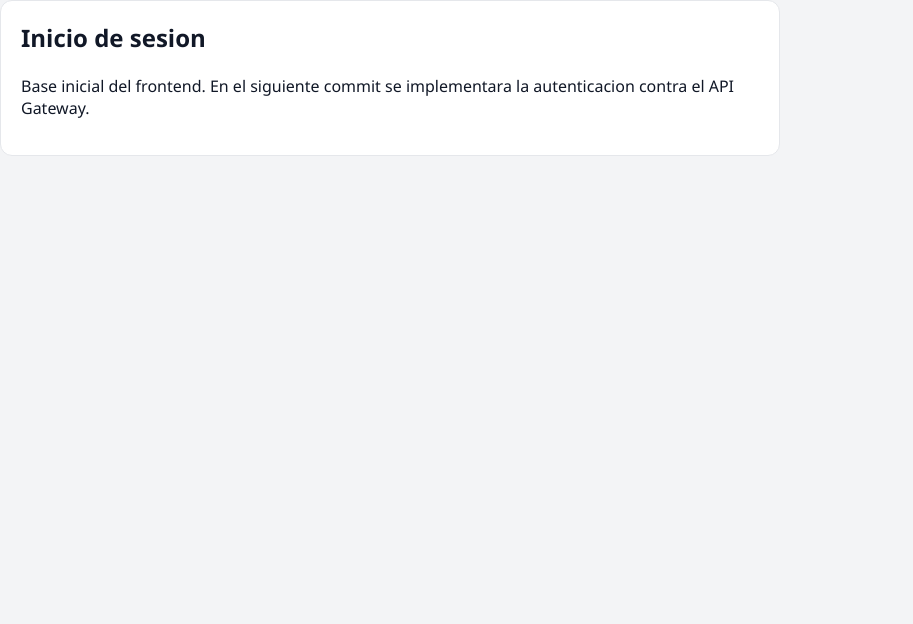
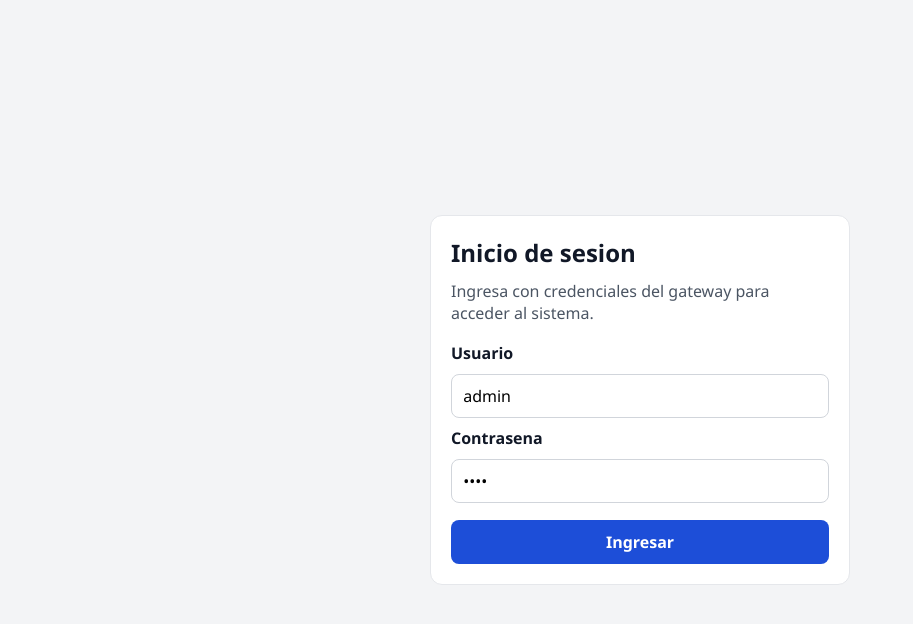
Before and after one commit to luistorresal/rednorte-frontend, a React (Vite) app: page /login in a window 1280 px wide. Shown: the top 624 px of the page, without its empty margins (0-913 px from the left). Built offline with nearby package versions, Linux system fonts and the light colour scheme; no server answers.

Commit message:
feat: implementar login y proteccion de rutas
Se agrega autenticacion en frontend con persistencia de token, control de acceso para rutas internas y cierre de sesion para establecer un flujo base de seguridad antes de los modulos CRUD.

```diff
--- /dev/null
+++ b/src/context/AuthContext.jsx
@@ -0,0 +1,76 @@
+import { createContext, useContext, useMemo, useState } from 'react'
+import { authService } from '../services/authService'
+
+const TOKEN_STORAGE_KEY = 'rednorte_auth_token'
+const AuthContext = createContext(null)
+
+function getStoredToken() {
+  return window.localStorage.getItem(TOKEN_STORAGE_KEY)
+}
+
+export function AuthProvider({ children }) {
+  const [token, setToken] = useState(getStoredToken)
+  const [isLoading, setIsLoading] = useState(false)
+  const [authError, setAuthError] = useState('')
+
+  const isAuthenticated = Boolean(token)
+
+  const login = async ({ username, password }) => {
+    setIsLoading(true)
+    setAuthError('')
+
+    try {
+      const loginResponse = await authService.login({ username, password })
+      const nextToken = loginResponse?.token
+
+      if (!nextToken) {
+        throw new Error('No se recibio token de autenticacion.')
+      }
+
+      window.localStorage.setItem(TOKEN_STORAGE_KEY, nextToken)
+      setToken(nextToken)
+      return true
+    } catch (error) {
+      const errorMessage =
+        error?.response?.data?.message ||
+        error?.message ||
+        'No fue posible iniciar sesion.'
+      setAuthError(errorMessage)
+      return false
+    } finally {
+      setIsLoading(false)
+    }
+  }
+
+  const logout = () => {
+    window.localStorage.removeItem(TOKEN_STORAGE_KEY)
+    setToken(null)
+    setAuthError('')
+  }
+
+  const contextValue = useMemo(
+    () => ({
+      token,
+      isAuthenticated,
+      isLoading,
+      authError,
+      login,
+      logout,
+    }),
+    [token, isAuthenticated, isLoading, authError],
+  )
+
+  return (
+    <AuthContext.Provider value={contextValue}>{children}</AuthContext.Provider>
+  )
+}
+
+export function useAuth() {
+  const context = useContext(AuthContext)
+
+  if (!context) {
+    throw new Error('useAuth debe usarse dentro de AuthProvider.')
+  }
+
+  return context
+}
--- a/src/index.css
+++ b/src/index.css
@@ -32,6 +32,9 @@ a {
   background: #0f172a;
   color: #ffffff;
   padding: 1rem 1.5rem;
+  display: flex;
+  align-items: center;
+  justify-content: space-between;
 }
 
 .app-header h1 {
@@ -67,6 +70,19 @@ a {
   padding: 1.5rem;
 }
 
+.logout-button {
+  border: 1px solid #334155;
+  background: #1e293b;
+  color: #ffffff;
+  border-radius: 0.4rem;
+  padding: 0.45rem 0.8rem;
+  cursor: pointer;
+}
+
+.logout-button:hover {
+  background: #334155;
+}
+
 .page-card {
   background: #ffffff;
   border: 1px solid #e5e7eb;
@@ -78,3 +94,72 @@ a {
 .page-card h2 {
   margin-top: 0;
 }
+
+.auth-shell {
+  min-height: 100vh;
+  display: grid;
+  place-items: center;
+  padding: 1.25rem;
+}
+
+.auth-card {
+  width: min(100%, 420px);
+  background: #ffffff;
+  border: 1px solid #e5e7eb;
+  border-radius: 0.75rem;
+  padding: 1.25rem;
+  display: grid;
+  gap: 0.6rem;
+}
+
+.auth-card h2 {
+  margin: 0;
+}
+
+.auth-help {
+  margin: 0 0 0.5rem;
+  color: #4b5563;
+}
+
+.auth-label {
+  font-weight: 600;
+}
+
+.auth-input {
+  border: 1px solid #d1d5db;
+  border-radius: 0.5rem;
+  padding: 0.6rem 0.7rem;
+  font: inherit;
+}
+
+.auth-input:focus {
+  outline: 2px solid #93c5fd;
+  border-color: #60a5fa;
+}
+
+.auth-button {
+  margin-top: 0.5rem;
+  border: none;
+  border-radius: 0.5rem;
+  background: #1d4ed8;
+  color: #ffffff;
+  font: inherit;
+  font-weight: 600;
+  padding: 0.65rem 0.9rem;
+  cursor: pointer;
+}
+
+.auth-button:hover {
+  background: #1e40af;
+}
+
+.auth-button:disabled {
+  background: #93c5fd;
+  cursor: not-allowed;
+}
+
+.auth-error {
+  margin: 0.25rem 0 0;
+  color: #b91c1c;
+  font-weight: 600;
+}
--- a/src/layout/MainLayout.jsx
+++ b/src/layout/MainLayout.jsx
@@ -1,13 +1,19 @@
 import { NavLink, Outlet } from 'react-router-dom'
+import { useAuth } from '../context/AuthContext'
 
 const getNavLinkClass = ({ isActive }) =>
   isActive ? 'main-nav__link main-nav__link--active' : 'main-nav__link'
 
 export function MainLayout() {
+  const { logout } = useAuth()
+
   return (
     <div className="app-shell">
       <header className="app-header">
         <h1>RedNorte - Gestion Hospitalaria</h1>
+        <button className="logout-button" onClick={logout} type="button">
+          Cerrar sesion
+        </button>
       </header>
 
       <nav className="main-nav">
--- a/src/main.jsx
+++ b/src/main.jsx
@@ -2,12 +2,15 @@ import { StrictMode } from 'react'
 import { createRoot } from 'react-dom/client'
 import { BrowserRouter } from 'react-router-dom'
 import App from './App.jsx'
+import { AuthProvider } from './context/AuthContext'
 import './index.css'
 
 createRoot(document.getElementById('root')).render(
   <StrictMode>
-    <BrowserRouter>
-      <App />
-    </BrowserRouter>
+    <AuthProvider>
+      <BrowserRouter>
+        <App />
+      </BrowserRouter>
+    </AuthProvider>
   </StrictMode>,
 )
--- a/src/pages/LoginPage.jsx
+++ b/src/pages/LoginPage.jsx
@@ -1,11 +1,69 @@
+import { useState } from 'react'
+import { Navigate, useLocation } from 'react-router-dom'
+import { useAuth } from '../context/AuthContext'
+
+const INITIAL_CREDENTIALS = {
+  username: 'admin',
+  password: '1234',
+}
+
 export function LoginPage() {
+  const [formValues, setFormValues] = useState(INITIAL_CREDENTIALS)
+  const { isAuthenticated, isLoading, authError, login } = useAuth()
+  const location = useLocation()
+  const from = location.state?.from || '/app/dashboard'
+
+  if (isAuthenticated) {
+    return <Navigate to={from} replace />
+  }
+
+  const handleInputChange = (event) => {
+    const { name, value } = event.target
+    setFormValues((prevValues) => ({ ...prevValues, [name]: value }))
+  }
+
+  const handleSubmit = async (event) => {
+    event.preventDefault()
+    await login(formValues)
+  }
+
   return (
-    <section className="page-card">
-      <h2>Inicio de sesion</h2>
-      <p>
-        Base inicial del frontend. En el siguiente commit se implementara la
-        autenticacion contra el API Gateway.
-      </p>
+    <section className="auth-shell">
+      <form className="auth-card" onSubmit={handleSubmit}>
+        <h2>Inicio de sesion</h2>
+        <p className="auth-help">
+          Ingresa con credenciales del gateway para acceder al sistema.
+        </p>
+
+        <label className="auth-label" htmlFor="username">
+          Usuario
+        </label>
+        <input
+          className="auth-input"
+          id="username"
+          name="username"
+          onChange={handleInputChange}
+          value={formValues.username}
+        />
+
+        <label className="auth-label" htmlFor="password">
+          Contrasena
+        </label>
+        <input
+          className="auth-input"
+          id="password"
+          name="password"
+          onChange={handleInputChange}
+          type="password"
+          value={formValues.password}
+        />
+
+        {authError ? <p className="auth-error">{authError}</p> : null}
+
+        <button className="auth-button" disabled={isLoading} type="submit">
+          {isLoading ? 'Validando...' : 'Ingresar'}
+        </button>
+      </form>
     </section>
   )
 }
--- a/src/routes/AppRouter.jsx
+++ b/src/routes/AppRouter.jsx
@@ -6,6 +6,7 @@ import { LoginPage } from '../pages/LoginPage'
 import { NotFoundPage } from '../pages/NotFoundPage'
 import { PacientesPage } from '../pages/PacientesPage'
 import { ProfesionalesPage } from '../pages/ProfesionalesPage'
+import { ProtectedRoute } from './ProtectedRoute'
 
 export function AppRouter() {
   return (
@@ -13,6 +14,7 @@ export function AppRouter() {
       <Route path="/" element={<Navigate to="/login" replace />} />
       <Route path="/login" element={<LoginPage />} />
 
+      <Route element={<ProtectedRoute />}>
         <Route path="/app" element={<MainLayout />}>
           <Route index element={<Navigate to="dashboard" replace />} />
           <Route path="dashboard" element={<DashboardPage />} />
@@ -20,6 +22,7 @@ export function AppRouter() {
           <Route path="citas" element={<CitasPage />} />
           <Route path="profesionales" element={<ProfesionalesPage />} />
         </Route>
+      </Route>
 
       <Route path="*" element={<NotFoundPage />} />
     </Routes>
--- /dev/null
+++ b/src/routes/ProtectedRoute.jsx
@@ -0,0 +1,13 @@
+import { Navigate, Outlet, useLocation } from 'react-router-dom'
+import { useAuth } from '../context/AuthContext'
+
+export function ProtectedRoute() {
+  const { isAuthenticated } = useAuth()
+  const location = useLocation()
+
+  if (!isAuthenticated) {
+    return <Navigate to="/login" replace state={{ from: location.pathname }} />
+  }
+
+  return <Outlet />
+}
--- a/src/services/apiClient.js
+++ b/src/services/apiClient.js
@@ -1,8 +1,19 @@
 import axios from 'axios'
 
 const DEFAULT_API_URL = 'http://localhost:8085'
+const TOKEN_STORAGE_KEY = 'rednorte_auth_token'
 
 export const apiClient = axios.create({
   baseURL: import.meta.env.VITE_API_URL || DEFAULT_API_URL,
   timeout: 10000,
 })
+
+apiClient.interceptors.request.use((config) => {
+  const token = window.localStorage.getItem(TOKEN_STORAGE_KEY)
+
+  if (token) {
+    config.headers.Authorization = `Bearer ${token}`
+  }
+
+  return config
+})
--- /dev/null
+++ b/src/services/authService.js
@@ -0,0 +1,8 @@
+import { apiClient } from './apiClient'
+
+export const authService = {
+  async login({ username, password }) {
+    const response = await apiClient.post('/auth/login', { username, password })
+    return response.data
+  },
+}
```
Also changed, not shown: 1 other file (tests, documents, lock files or other folders). Lines whose indentation alone changed are shown as unchanged.
